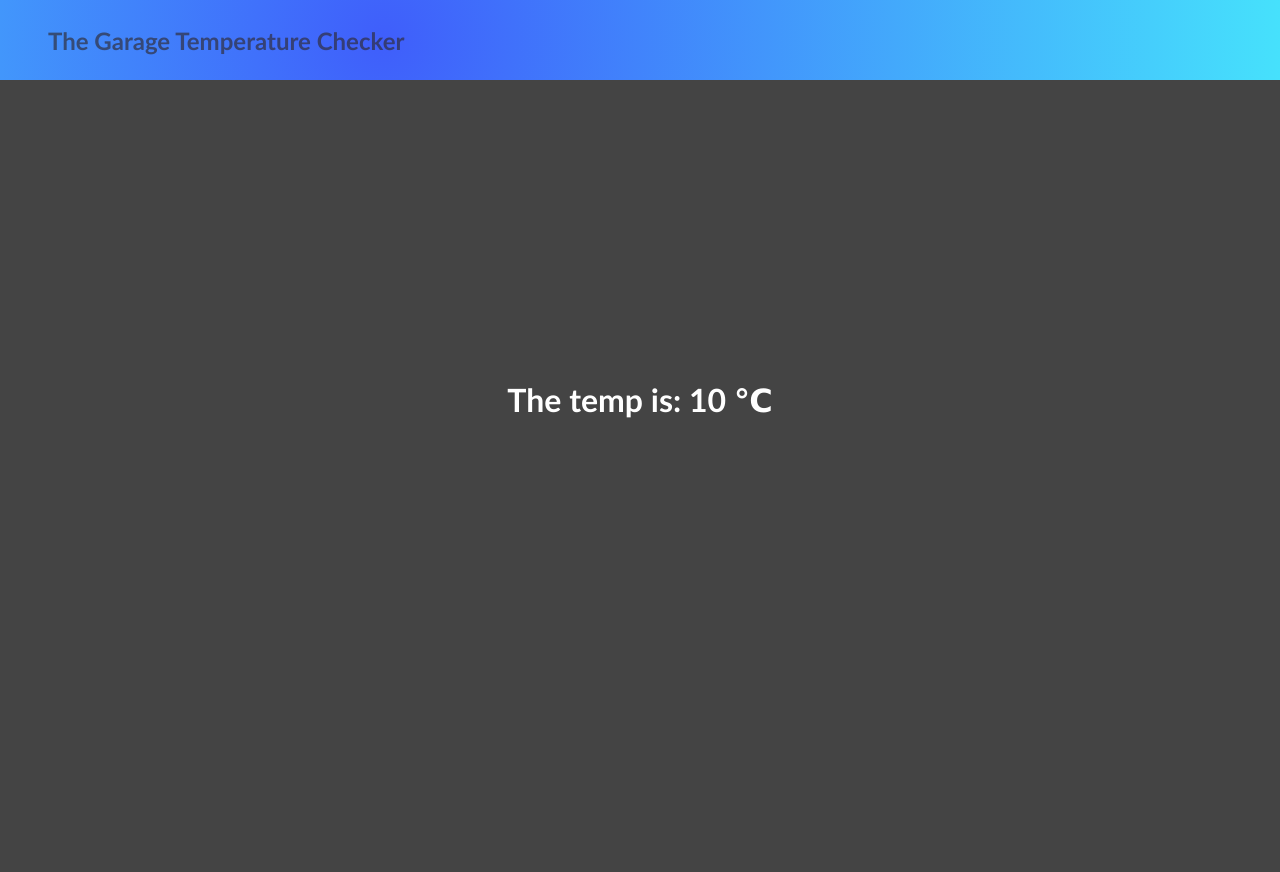
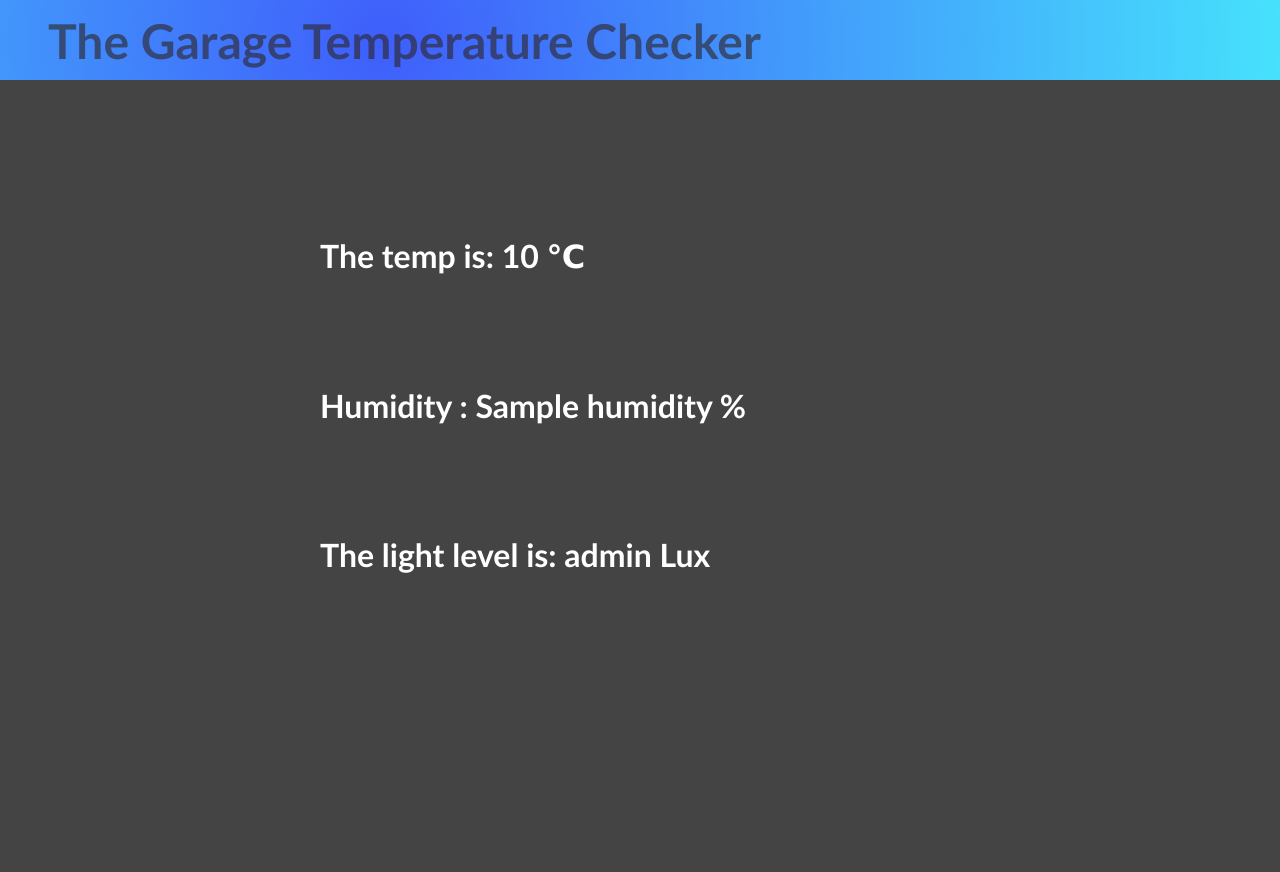
Before and after one commit to kolliden/Tempature-flask-website-using-Ubibot-api, a Flask app: template templates/page.html in a window 1280 px wide. Before the commit the page ends 418 px from the top, so only its background shows below. Run offline with Flask 2, Linux system fonts and the light colour scheme; the template is opened without the code that fills it: most values are stand-ins (such as "Sample title", 1, 10 or a date in 2020).

Commit message:
Added humidity and light level values

```diff
--- a/app.py
+++ b/app.py
@@ -1,8 +1,8 @@
 from flask import Flask, render_template
-from getWeather import getWeather
+from Interface import Interface
 
 app = Flask(__name__)
-getter = getWeather()
+interface = Interface()
 
 @app.route('/')
 def index():
@@ -11,8 +11,8 @@ def index():
 @app.route('/weather')
 async def weather():
 
-    temp = await getter.main()
-    return render_template('page.html', temp=temp)
+    temp, humidity, lightLevel = await interface.main()
+    return render_template('page.html', temp=temp, humidity=humidity, lightLevel=lightLevel)
 
 if __name__ == '__main__':
     app.run(debug=True, host='0.0.0.0')
--- a/static/styles.css
+++ b/static/styles.css
@@ -24,12 +24,10 @@ ul {
 }
 
 body {
+    display: flex;
     font-family:'Trebuchet MS', 'Lucida Sans Unicode', 'Lucida Grande', 'Lucida Sans', Arial, sans-serif;
-    display: flex;
     background: rgb(68, 68, 68);
     color: rgb(255, 255, 255);
-    justify-content: center;
-    align-items: center;
 }
 
 nav {
@@ -44,7 +42,41 @@ nav {
     align-items: center;
 }
 
+.main > h1 {
+    padding-top: 3rem;
+    margin-left: auto;
+    margin-right: auto;
+    width: 20em
+}
+
 .title {
     color:rgba(46, 41, 45, 0.644);
     padding: 3rem;
+    font-size: 3rem;
 }
+.main {
+    display: block;
+    padding-top: 5rem;
+    width: 100%;
+    height: 90%;
+    transform: translate(0%, 10%);
+}
+
+@media only screen and (min-width: 600px) and (max-width: 900px) {
+
+    a {
+        text-decoration: none;
+        color: black;
+        padding: 2rem;
+        font-size: 3rem;
+    }
+
+    .title {
+        font-size: 3rem;
+    }
+
+    h1 {
+        font-size: 5rem;
+    }
+
+}
--- a/templates/page.html
+++ b/templates/page.html
@@ -8,6 +8,12 @@
     <nav>
         <h1 class="title">The Garage Temperature Checker</h1>
     </nav>
-    <h1>The temp is: {{ temp }} &#8451</h1>
+    <div class="main">
+        <h1>The temp is: {{ temp }} &#8451</h1>
+        <br>
+        <h1>Humidity   : {{ humidity }} %</h1>
+        <br>
+        <h1>The light level is: {{ lightLevel }} Lux</h1>
+    </div>
 </body>
 </html>
```
Also changed, not shown: Interface.py (renamed from getWeather.py, +11 -7 lines).
